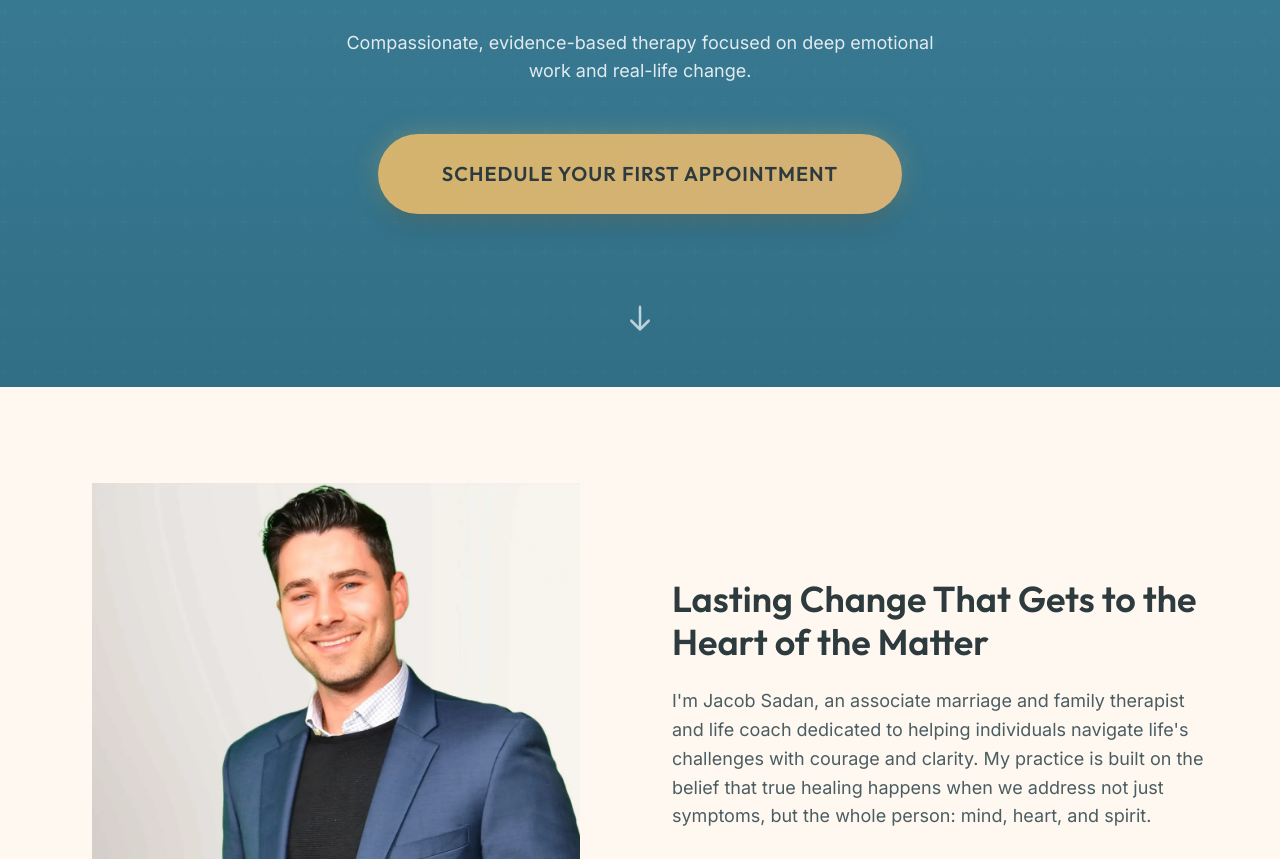
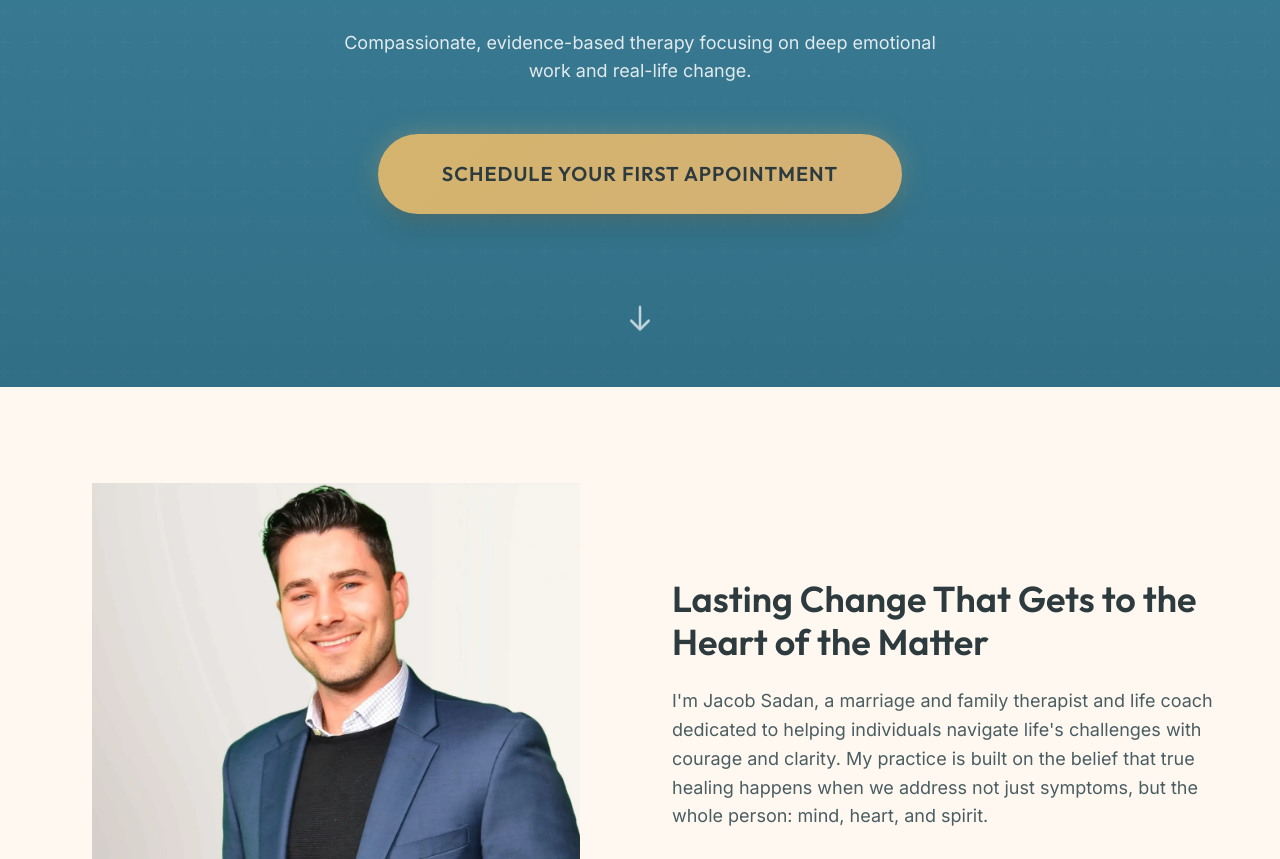
Before and after one commit to jacob-wahbeh/Therapist_website, a plain HTML site: page index.html in a window 1280 px wide. Shown: the part 413-1272 px from the top of the page. Drawn offline with Linux system fonts and the light colour scheme.

Commit message:
language

```diff
--- a/index.html
+++ b/index.html
@@ -128,7 +128,7 @@
       <h1 class="hero__title">Jacob Sadan</h1>
       <p class="hero__catchphrase">"Real Therapy for Real Life"</p>
       <p class="hero__description">
-        Compassionate, evidence-based therapy focused on deep emotional work and real-life change.
+        Compassionate, evidence-based therapy focusing on deep emotional work and real-life change.
       </p>
       <div class="hero__cta">
         <a href="contact.html#contact-form" class="btn btn--cta">Schedule Your
@@ -152,7 +152,7 @@
         <div class="about-preview__content slide-in-right">
           <h2>Lasting Change That Gets to the Heart of the Matter</h2>
           <p>
-            I'm Jacob Sadan, an associate marriage and family therapist and life coach dedicated to helping individuals
+            I'm Jacob Sadan, a marriage and family therapist and life coach dedicated to helping individuals
             navigate life's challenges with courage and clarity. My practice is built on the belief that true healing
             happens when we address not just symptoms, but the whole person: mind, heart, and spirit.
           </p>
```
